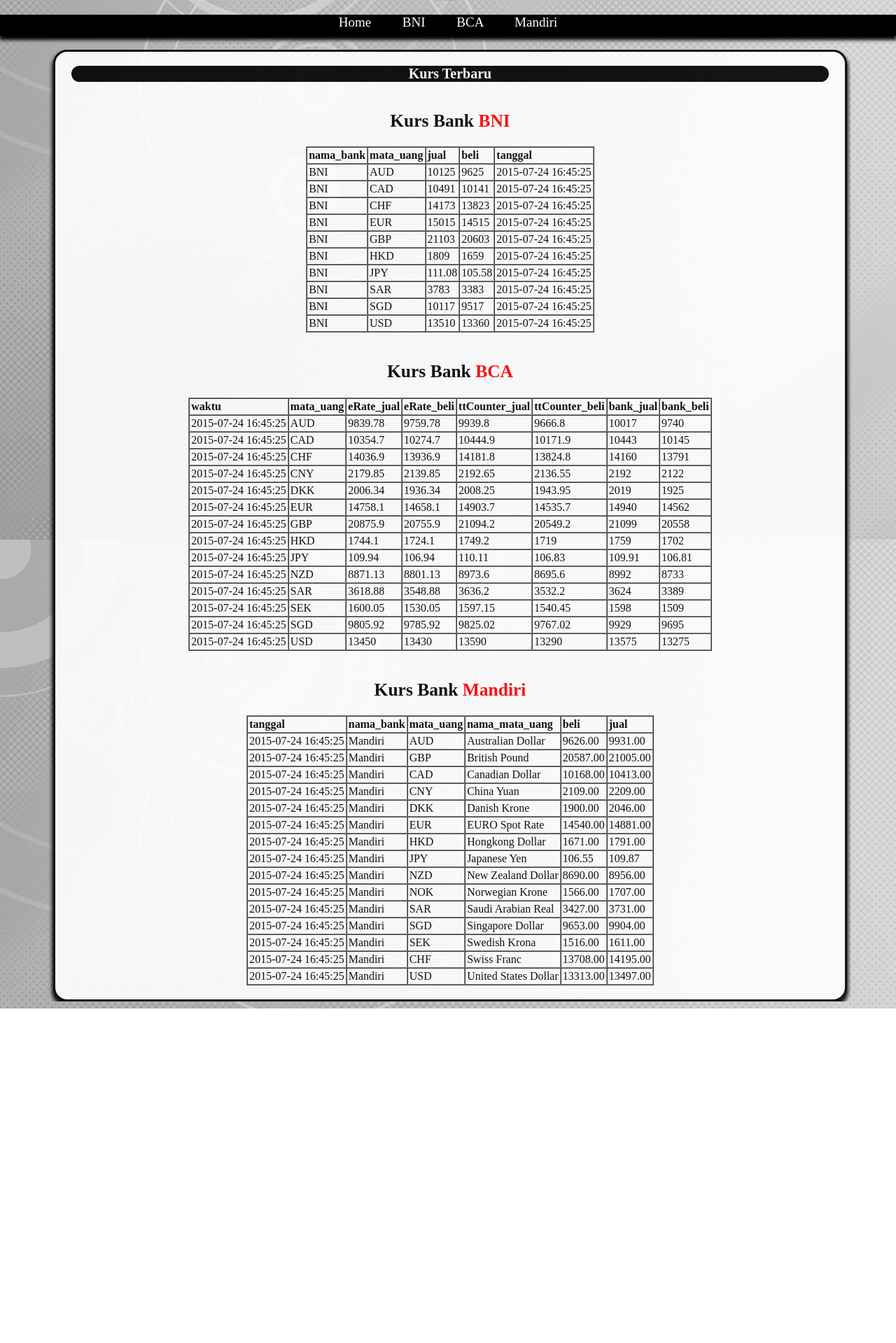
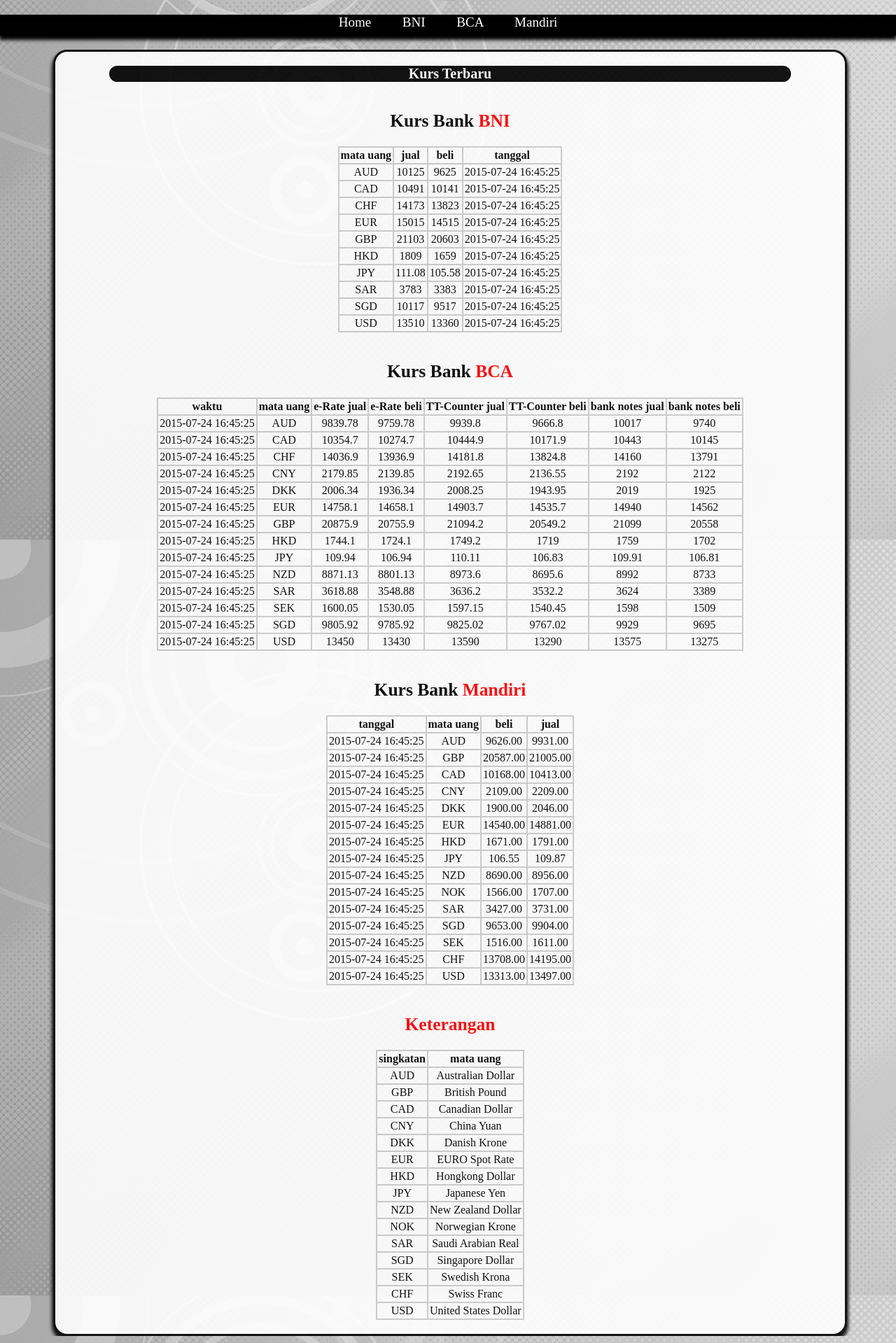
Before and after one commit to rahmadipi/javan-kurs, a PHP site: page / in a window 1280 px wide. Shown: the part 309-2228 px from the top of the page at 70% size. Before the commit the page ends 1750 px from the top, so only its background shows below. Run offline with PHP 8.4, Linux system fonts and the light colour scheme; data comes from the database, SQL or seed files in the repository.

Commit message:
new edited

```diff
--- a/css/style.css
+++ b/css/style.css
@@ -5,6 +5,12 @@ body{
 	color:black;
 	background:url(../gambar/bg.jpg);
 	background-attachment:fixed;
+}
+table,td,tr{
+  border: 1px solid #ccc;
+}
+td{
+	text-align:center;
 }
 .konten{
 	border-radius:20px;
--- a/home.php
+++ b/home.php
@@ -8,14 +8,12 @@
 					$perintah = "SELECT * FROM bni_terbaru";
 					$hasil = mysql_query($perintah);
 					echo "<table border=1 cellspacing=0 cellpadding=2>";
-					echo "<tr><td><b>nama_bank</b></td>
-						<td><b>mata_uang</b></td>
+					echo "<tr><td><b>mata uang</b></td>
 						<td><b>jual</b></td>
 						<td><b>beli</b></td>
 						<td><b>tanggal</b></td></tr>";
 					while ($row = mysql_fetch_array($hasil)) {
-						printf("<tr> <td>%s</td> <td>%s</td> <td>%s</td> <td>%s</td> <td>%s</td> </tr>",
-						$row["nama_bank"],
+						printf("<tr> <td>%s</td> <td>%s</td> <td>%s</td> <td>%s</td> </tr>",
 						$row["mata_uang"],
 						$row["jual"],
 						$row["beli"],
@@ -35,13 +33,13 @@
 					echo "<table border=1 cellspacing=0 cellpadding=2>";
 					echo "<tr>
 						<td><b>waktu</b></td>
-						<td><b>mata_uang</b></td>
-						<td><b>eRate_jual</b></td>
-						<td><b>eRate_beli</b></td>
-						<td><b>ttCounter_jual</b></td>
-						<td><b>ttCounter_beli</b></td>
-						<td><b>bank_jual</b></td>
-						<td><b>bank_beli</b></td></tr>";
+						<td><b>mata uang</b></td>
+						<td><b>e-Rate jual</b></td>
+						<td><b>e-Rate beli</b></td>
+						<td><b>TT-Counter jual</b></td>
+						<td><b>TT-Counter beli</b></td>
+						<td><b>bank notes jual</b></td>
+						<td><b>bank notes beli</b></td></tr>";
 					while ($row = mysql_fetch_array($hasil)) {
 						printf("<tr> <td>%s</td> <td>%s</td> <td>%s</td> <td>%s</td> <td>%s</td> <td>%s</td> <td>%s</td> <td>%s</td> </tr>",
 						$row["waktu"],
@@ -66,17 +64,13 @@
 					$hasil = mysql_query($perintah);
 					echo "<table border=1 cellspacing=0 cellpadding=2>";
 					echo "<tr><td><b>tanggal</b></td>
-						<td><b>nama_bank</b></td>
-						<td><b>mata_uang</b></td>
-						<td><b>nama_mata_uang</b></td>
+						<td><b>mata uang</b></td>
 						<td><b>beli</b></td>
 						<td><b>jual</b></td> </tr>";
 					while ($row = mysql_fetch_array($hasil)) {
-						printf("<tr> <td>%s</td> <td>%s</td> <td>%s</td> <td>%s</td> <td>%s</td> <td>%s</td> </tr>",
+						printf("<tr> <td>%s</td> <td>%s</td> <td>%s</td> <td>%s</td> </tr>",
 						$row["tanggal"],
-						$row["nama_bank"],
 						$row["mata_uang"],
-						$row["nama_mata_uang"],
 						$row["beli"],
 						$row["jual"]);
 					}
@@ -85,3 +79,22 @@
 					</center>
 				</div>
 				<div class="bersih">&nbsp;</div>
+				<div class="gr12">
+					<center>
+					<h2><font color=red>Keterangan</font></h2>
+					<?php
+					$perintah = "SELECT * FROM mandiri_terbaru";
+					$hasil = mysql_query($perintah);
+					echo "<table border=1 cellspacing=0 cellpadding=2>";
+					echo "<tr><td><b>singkatan</b></td>
+						<td><b>mata uang</b></td></tr>";
+					while ($row = mysql_fetch_array($hasil)) {
+						printf("<tr> <td>%s</td> <td>%s</td> </tr>",
+						$row["mata_uang"],
+						$row["nama_mata_uang"]);
+					}
+					echo "</table>";
+					?>
+					</center>
+				</div>
+				<div class="bersih">&nbsp;</div>
--- a/index.php
+++ b/index.php
@@ -11,7 +11,6 @@
 		$menu="home";
 	}
 ?>
-
 <html>
 	<head>
 		<title>Kurs</title>
@@ -20,25 +19,7 @@
 		<script src="script/highcharts.js" type="text/javascript"></script>
 		<script src="script/exporting.js"  type="text/javascript"></script>
 		<link rel="stylesheet" type="text/css" href="css/style.css"/>
-
-
-
-
-
-
-
-
-
-
-
-
-
-
-
-
-
-
-
+		<meta http-equiv="Cache-Control" content="no-cache" />
 	</head>
 	<body onLoad="fixed()">
 		<div class="logo">
@@ -63,9 +44,11 @@
 		<div class="bersih">&nbsp;</div>
 		<div class="grid">
 			<div class="gr12 konten">
+				<div class=grid>
 				<?php
 				include "$menu.php";
 				?>
+				</div>
 			</div>
 		</div>
 	</body>
```
Also changed, not shown: bni.php (+6 -77 lines), mandiri.php (+1 -8 lines), 1 other file.
